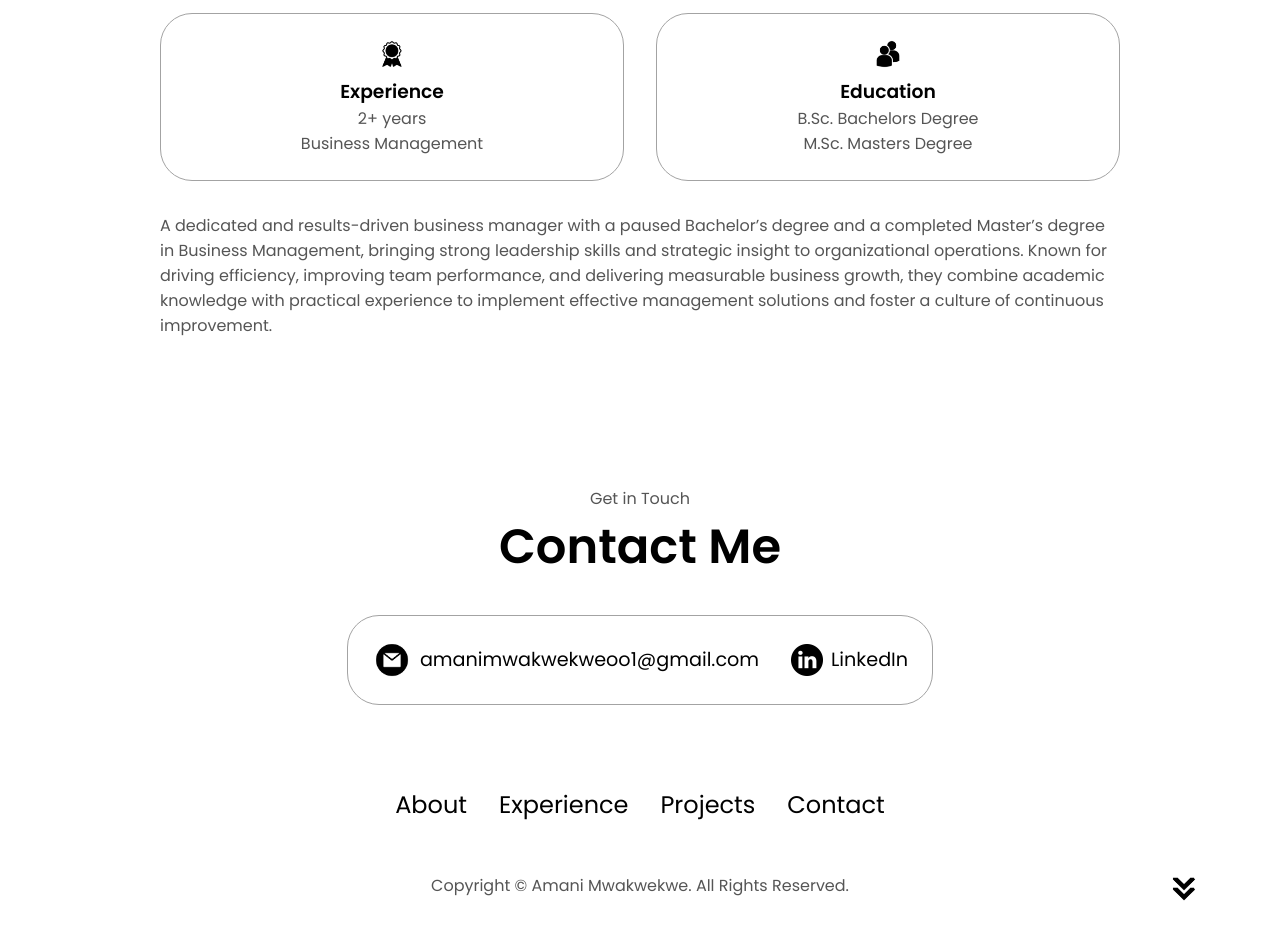
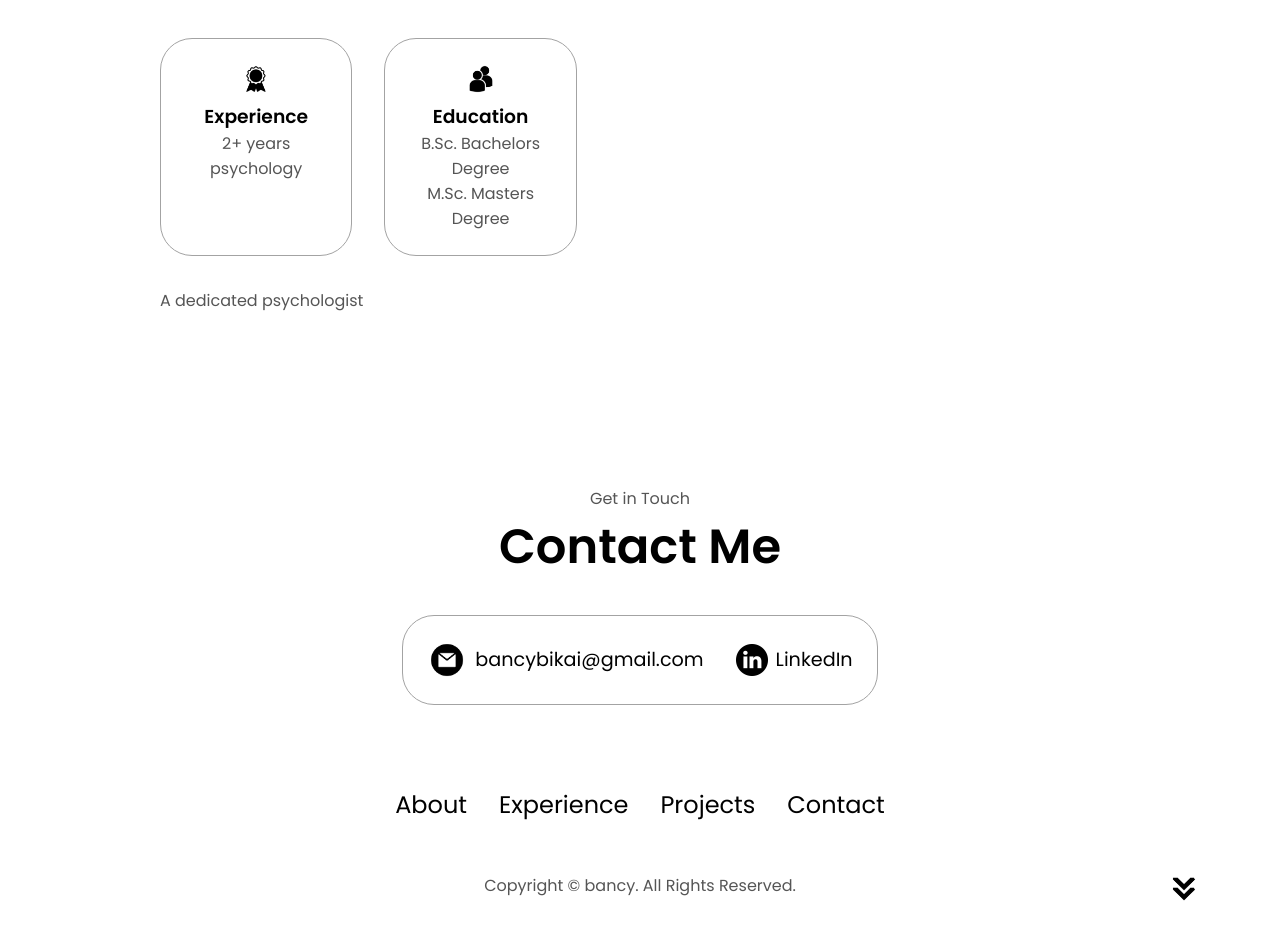
Before and after one commit to Amani-001-Mwakwkwe/bancy-, a plain HTML site: page index.html in a window 1280 px wide. Shown: the part 1160-2105 px from the top of the page. Drawn offline with Linux system fonts and the light colour scheme.

Commit message:
Update index.html

```diff
--- a/index.html
+++ b/index.html
@@ -10,7 +10,7 @@
   </head>
   <body>
     <nav id="desktop-nav">
-      <div class="logo">Amani Mwakwekwe</div>
+      <div class="logo">bancy</div>
       <div>
         <ul class="nav-links">
           <li><a href="#about">About</a></li>
@@ -21,7 +21,7 @@
       </div>
     </nav>
     <nav id="hamburger-nav">
-      <div class="logo">John Doe</div>
+      <div class="logo">bancy</div>
       <div class="hamburger-menu">
         <div class="hamburger-icon" onclick="toggleMenu()">
           <span></span>
@@ -42,8 +42,8 @@
       </div>
       <div class="section__text">
         <p class="section__text__p1">Hello, I'm</p>
-        <h1 class="title">Amani Mwakwekwe</h1>
-        <p class="section__text__p2">business manager</p>
+        <h1 class="title">bancy</h1>
+        <p class="section__text__p2">psychologist</p>
         <div class="btn-container">
           <button
             class="btn btn-color-2"
@@ -85,7 +85,7 @@
                 class="icon"
               />
               <h3>Experience</h3>
-              <p>2+ years <br />Business Management</p>
+              <p>2+ years <br />psychology</p>
             </div>
             <div class="details-container">
               <img
@@ -99,12 +99,8 @@
           </div>
           <div class="text-container">
             <p>
-              A dedicated and results-driven business manager with a paused Bachelor’s degree and
-              a completed Master’s degree in Business Management,
-              bringing strong leadership skills and strategic insight to organizational operations.
-              Known for driving efficiency, improving team performance, and delivering measurable business growth,
-              they combine academic knowledge with practical experience to implement effective
-              management solutions and foster a culture of continuous improvement.
+              A dedicated psychologist
+
             </p>
           </div>
         </div>
@@ -125,7 +121,7 @@
             alt="Email icon"
             class="icon contact-icon email-icon"
           />
-          <p><a href="mailto:examplemail@gmail.com">amanimwakwekweoo1@gmail.com</a></p>
+          <p><a href="mailto:examplemail@gmail.com">bancybikai@gmail.com</a></p>
         </div>
         <div class="contact-info-container">
           <img
@@ -148,7 +144,7 @@
           </ul>
         </div>
       </nav>
-      <p>Copyright &#169; Amani Mwakwekwe. All Rights Reserved.</p>
+      <p>Copyright &#169; bancy. All Rights Reserved.</p>
     </footer>
     <script src="script.js"></script>
   </body>
```
